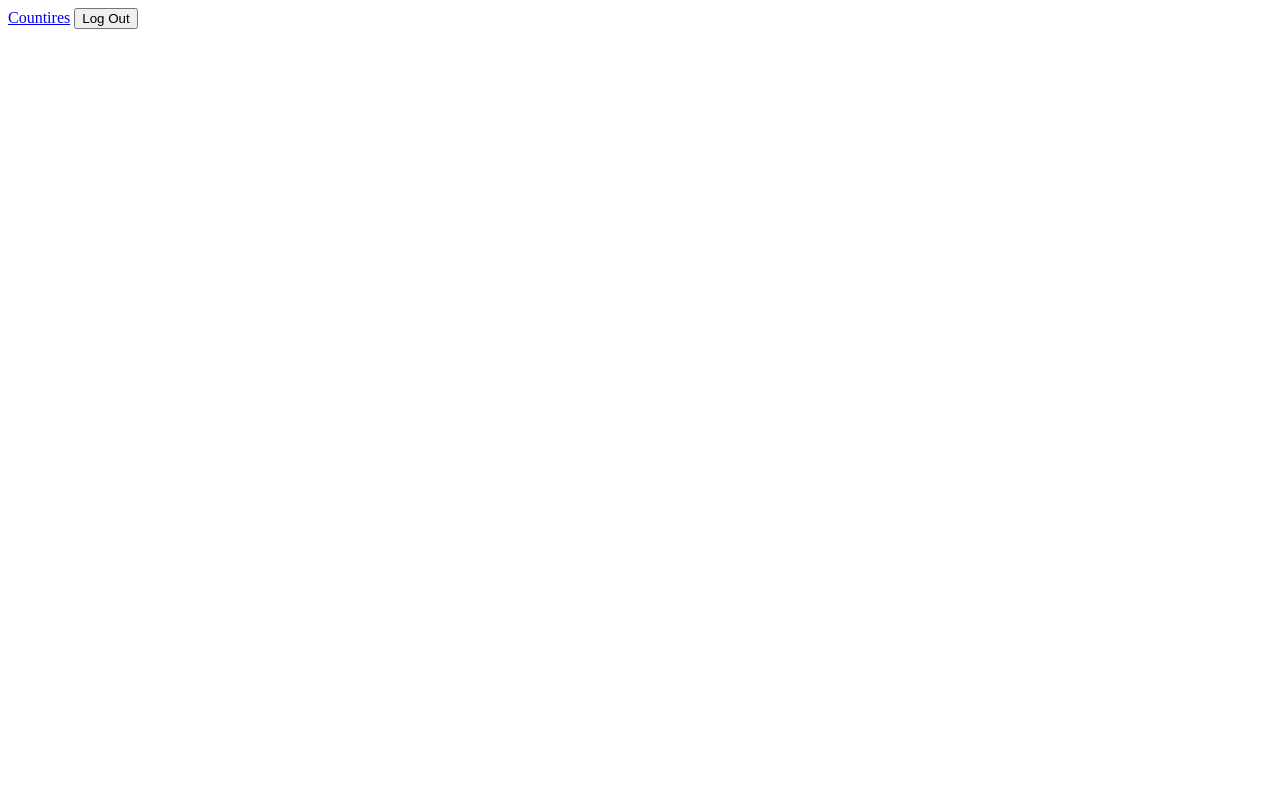
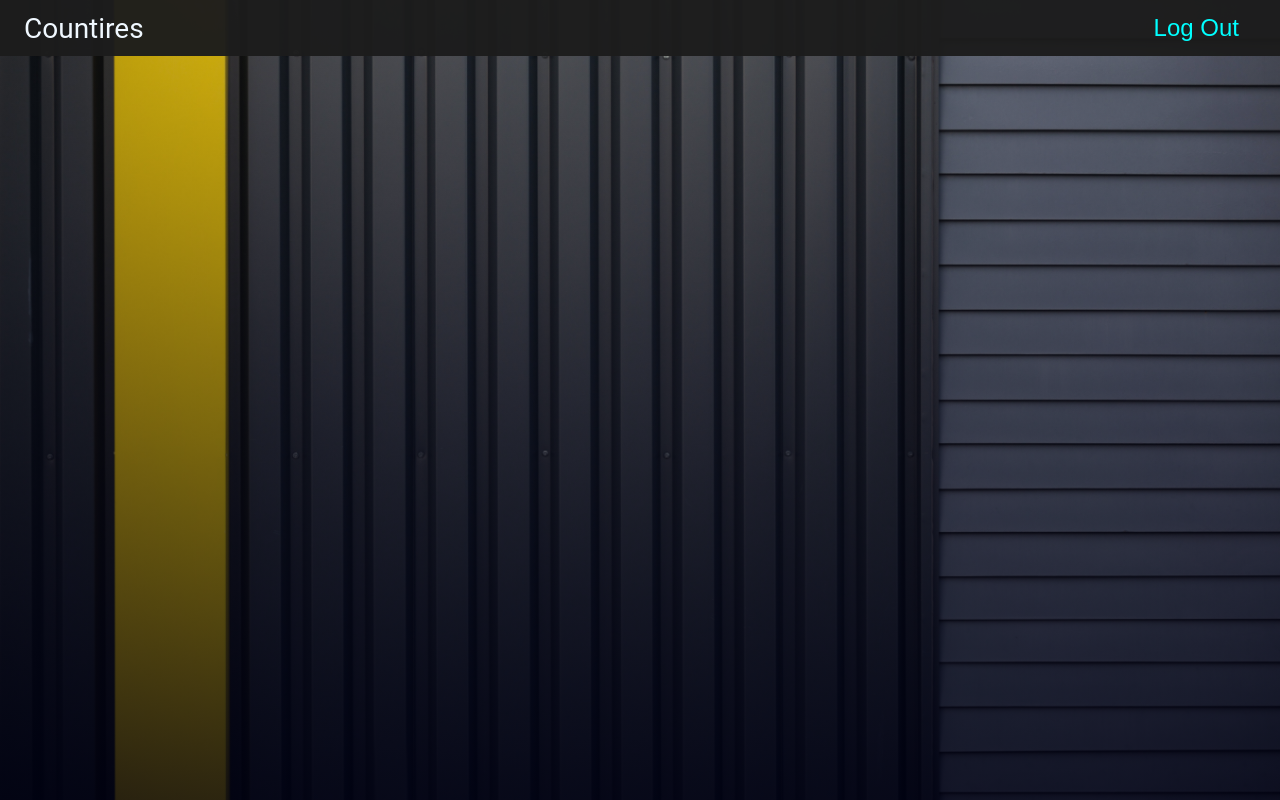
Before and after one commit to Anthonalex/countires-API, a plain HTML site: page favorites-page/favorites.html in a window 1280 px wide. Drawn offline with Linux system fonts and the light colour scheme; the site is published under a folder, as on GitHub Pages, so addresses that start at the root find nothing.

Commit message:
github pages css bug fixed

```diff
--- a/favorites-page/favorites.html
+++ b/favorites-page/favorites.html
@@ -5,7 +5,7 @@
     <meta http-equiv="X-UA-Compatible" content="IE=edge" />
     <meta name="viewport" content="width=device-width, initial-scale=1.0" />
     <title>Document</title>
-    <link rel="stylesheet" href="/style.css" />
+    <link rel="stylesheet" href="../style.css" />
   </head>
 
   <body>
```
Also changed, not shown: main-page/main-page.html (+1 -1 lines), 1 other file.
